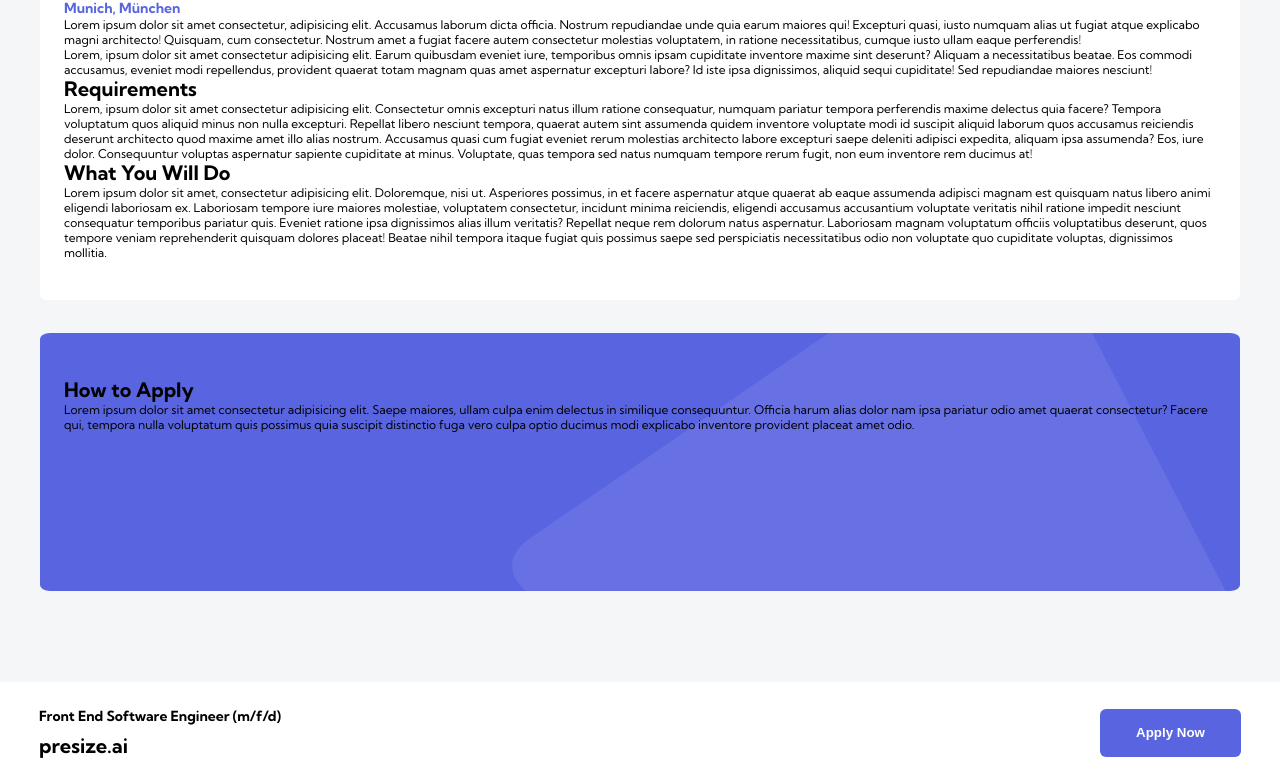
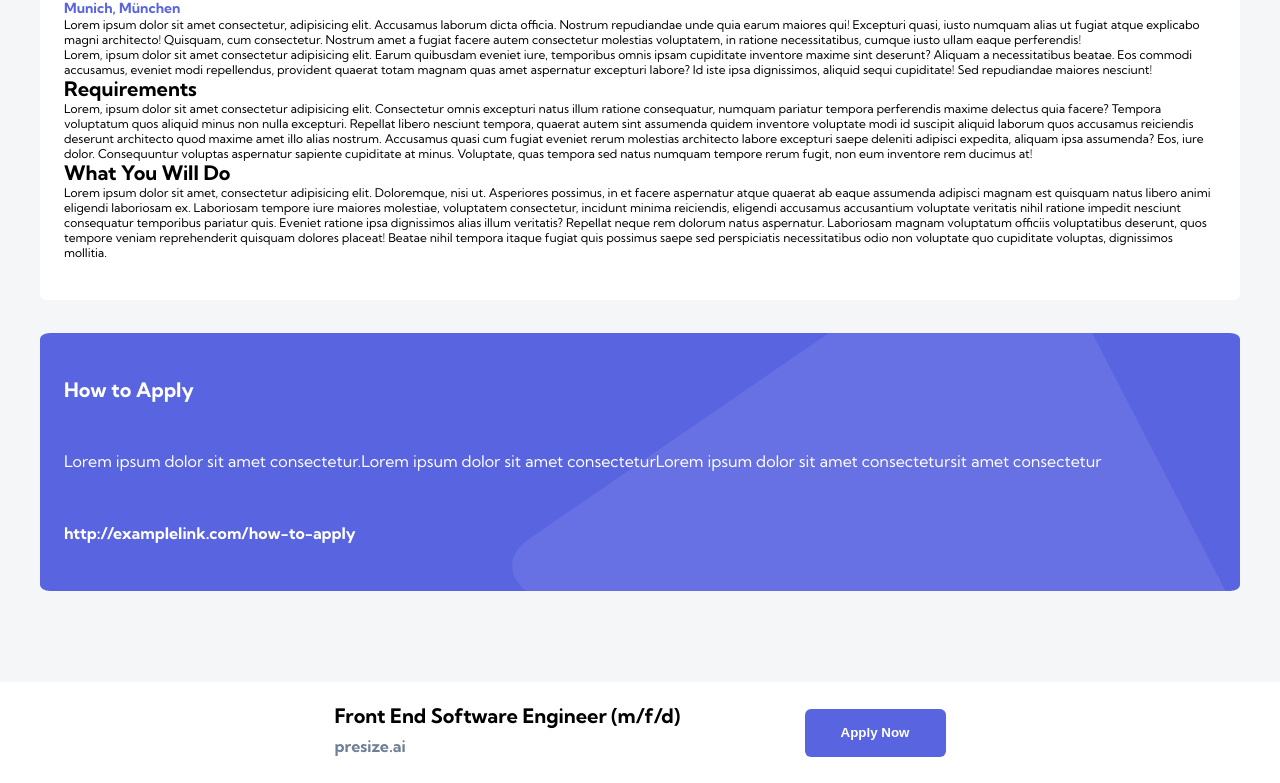
Before and after one commit to pierrolabo/githubjobs-api, a React (Create React App) app: page /details/05b6e9b2-8a2c-4af8-aa18-9d5c93fe6699 in a window 1280 px wide. Shown: the part 410-1193 px from the top of the page. Built offline with nearby package versions, Linux system fonts and the light colour scheme.

Commit message:
style howtoapply

```diff
--- a/src/components/JobDetails/JobDetails.js
+++ b/src/components/JobDetails/JobDetails.js
@@ -63,8 +63,9 @@ const JobDetails = ({id, company, company_logo, company_url, title, location, ty
                 </div>
             </section>
                 <section className="jobdetails__howtoapply">
-                    <h3>How to Apply</h3>
-                    <p>Lorem ipsum dolor sit amet consectetur adipisicing elit. Saepe maiores, ullam culpa enim delectus in similique consequuntur. Officia harum alias dolor nam ipsa pariatur odio amet quaerat consectetur? Facere qui, tempora nulla voluptatum quis possimus quia suscipit distinctio fuga vero culpa optio ducimus modi explicabo inventore provident placeat amet odio.</p>
+                    <h3 className="jobdetails__howtoapply--title">How to Apply</h3>
+                    <p className="jobdetails__howtoapply--text"> Lorem ipsum dolor sit amet consectetur.Lorem ipsum dolor sit amet consecteturLorem ipsum dolor sit amet consectetursit amet consectetur</p>
+                    <a className="jobdetails__howtoapply--link" href="#">http://examplelink.com/how-to-apply</a>
                 </section>
         </main>
 
@@ -72,8 +73,8 @@ const JobDetails = ({id, company, company_logo, company_url, title, location, ty
                     <div className="jobdetails__footer">
 
                     <div className="jobdetails__footer__info hide-on-mobile">
-                        <h4>{title}</h4>
-                        <h3>{company}</h3>
+                        <h4 className="jobdetails__footer__info--title">{title}</h4>
+                        <h3 className="jobdetails__footer__info--company">{company}</h3>
                     </div>
                     <div className="jobdetails__footer__apply">
                     <button className="jobdetails__footer__apply--buttonapply">Apply Now</button>
--- a/src/components/JobDetails/JobDetails.scss
+++ b/src/components/JobDetails/JobDetails.scss
@@ -211,9 +211,30 @@
         margin-top: 32px;
         min-width: 327px;
         max-height: 260px;;
-        height: 372px;
+        height: 260px;
+        color: #fff;
+        //TODO: check if i can remove all the previous widths and heights
+        width: 100%;
+        display: flex;
+        flex-direction: column;
+        justify-content: space-between;
+        &--title {
+            font-weight: bold;
+        }
+        &--text {
+            font-size: 16px;
+            line-height: 26px;
+        }
+        &--link {
+            text-decoration: none;
+            font-size: 16px;
+            line-height: 26px;
+            color: #fff;
+            font-weight: bold;
+        }
         @media(min-width: $breakpoint-tablet) {
             background-image: url(../../assets/desktop/bg-pattern-detail-footer.svg);
+
         }
         @media(min-width: $breakpoint-desktop) {
             max-width: 730px;
@@ -236,7 +257,7 @@
 
             @media(min-width: $breakpoint-tablet) {
                 justify-content: space-between;
-                //max-width: 689px;
+                max-width: 689px;
 
             }
             @media(min-width: $breakpoint-desktop) {
@@ -249,6 +270,14 @@
                 align-items: flex-start;
                 height: 51px;
                 justify-content: space-between;
+                &--title {
+                    font-size: 20px;
+                }
+                &--company {
+                    font-size: 16px;
+                    color: $color-dark-grey;
+
+                }
             }
             &__apply {
                 &--buttonapply {
```
